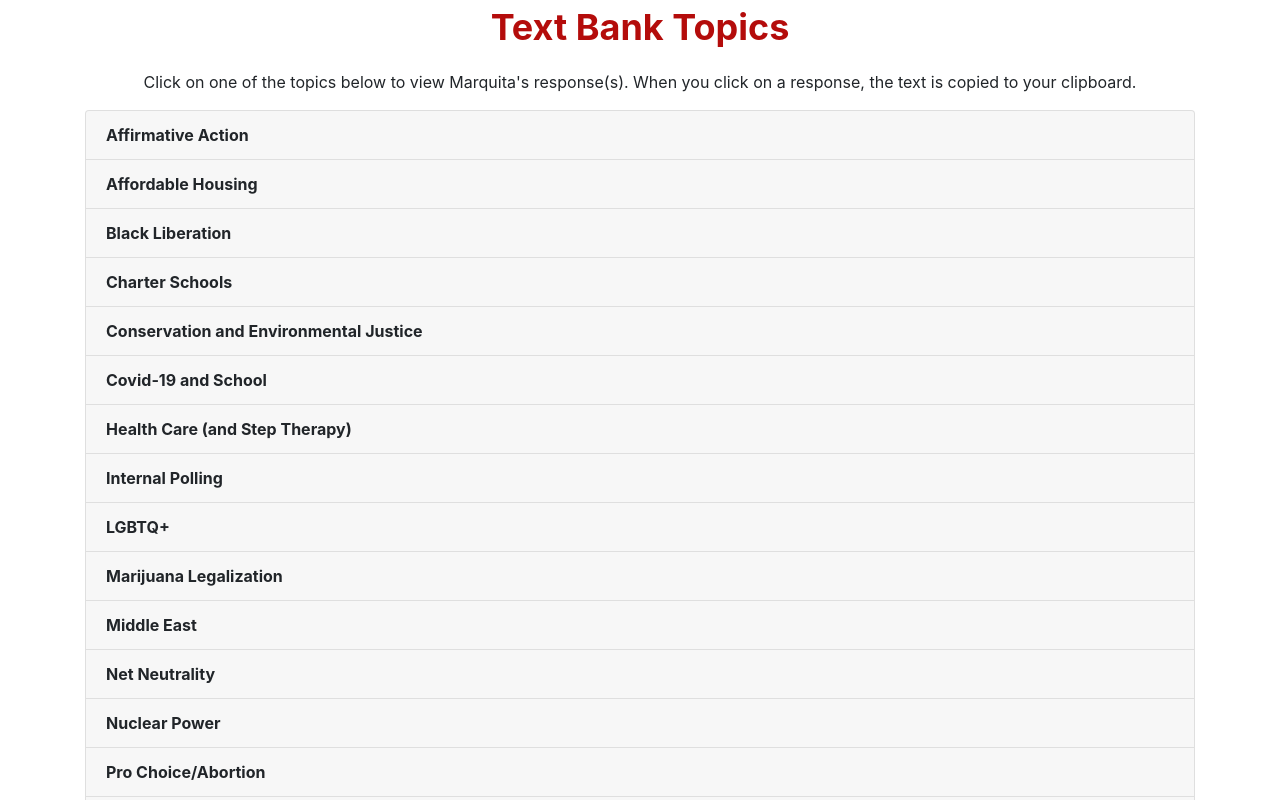
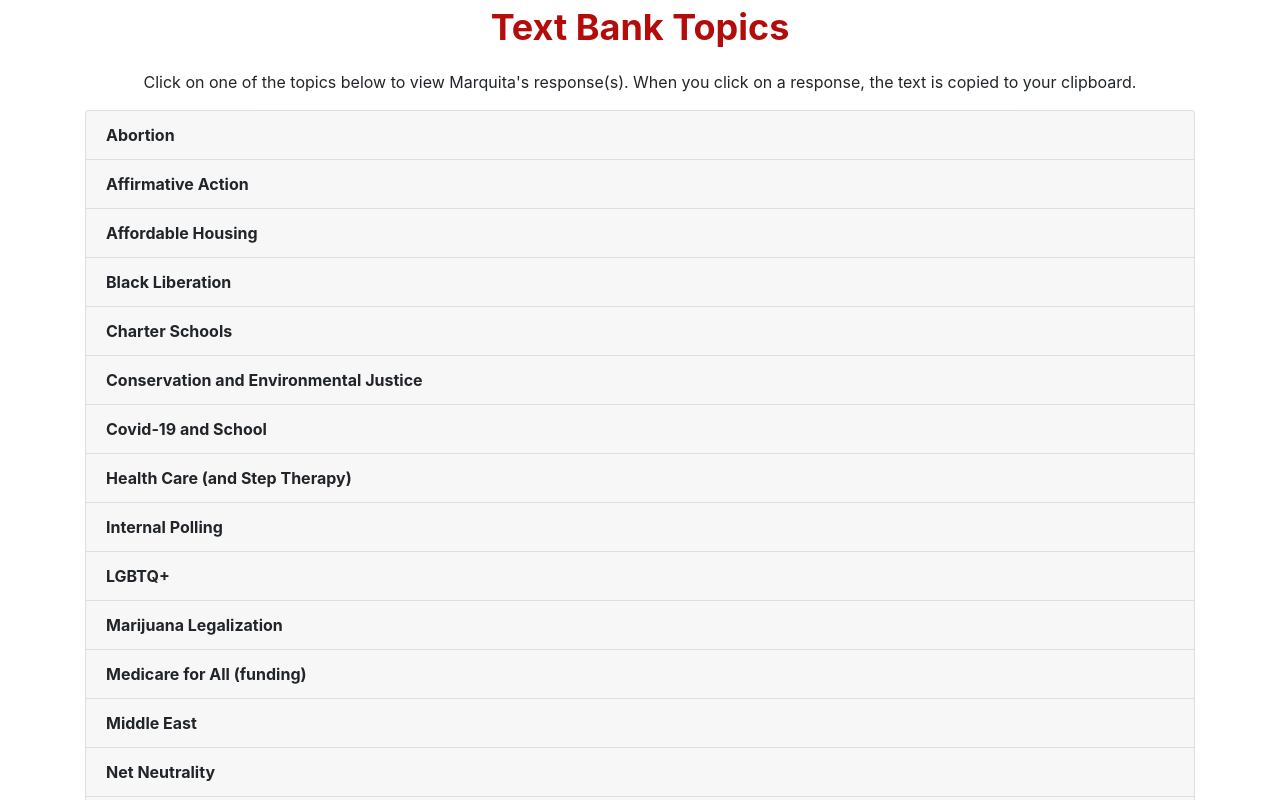
Before and after one commit to priya-chatwani/marquita-topics, a React (Create React App) app: page / in a window 1280 px wide. Shown: the part 200-1000 px from the top of the page. Built offline with nearby package versions, Linux system fonts and the light colour scheme.

Commit message:
adds medicare funding response

```diff
--- a/src/data/issuesAndResponses.ts
+++ b/src/data/issuesAndResponses.ts
@@ -2,6 +2,10 @@ import { Topic } from "../types/Topic";
 
 export function getIssuesAndResponses(): Topic[] {
     return [
+    {
+        name: "Abortion",
+        responses: [`Marquita believes in comprehensive reproductive care. Comprehensive reproductive care includes complete family planning services, addressing reproductive system abnormalities, postpartum support for families, and the freedom to choose safe abortion care services. It is a deeply personal decision between that individual, their family, and their God. The Federal Government has no place in such a decision. Furthermore, Marquita believes that every child born in this state has a right to a good life, a clean environment, adequate health care and a high quality education.`],
+    },
     {
         name: "Affirmative Action",
         responses: [`Affirmative action was put in place to begin the process of reparations for centuries of economic disenfranchisement, apartheid, free labor and denial of education and choice from Africans of the American Chatel enslavement system. Marquita believes speaking truth to power includes supporting affirmative action and advocating for true reparations that acknowledge how the wealth of America continues to be built.`],
@@ -44,6 +48,10 @@ export function getIssuesAndResponses(): Topic[] {
         responses: [`Marquita supports the full legalization of recreational marijuana. We need Tennessee to be a leader in this industry as it will not only help our economy, but also begin to give Black and Brown Tennesseans opportunities in entrepreneurship and provide restorative justice to those who have been impacted by our outdated & predatory drug laws.`],
     },
     {
+        name: "Medicare for All (funding)",
+        responses: [`How to fund Medicare for All is a very valid question and no one wants to see their taxes go up! Funding will go through negotiations so we do not know the exact method yet—but there are ideas that don't raise taxes on ordinary people. For example, we could reverse the tax breaks given to the super-wealthy in 2017 (which never trickled down into higher wages for employees) and ensure that hugely profitable companies like Amazon pay more than $0 in federal income tax. The federal government has the power to significantly lower the cost of drugs too, which could reduce the total cost of Medicare for All. In general, there are ways to raise revenue from corporations and the super-wealthy to fund Medicare for All, while at the same time cutting out the financial loopholes of the private insurance industry—which currently receives significant tax breaks and subsidies. Employer-based health insurance is already costing us a lot of money without covering all Americans.`],
+    },
+    {
         name: "Middle East ",
         responses: [`For too long, U.S. policies have further destabilized the Middle East. Withdrawal from the Iran Deal, transfer of military weapons, and increase in military spending have all contributed to this. Marquita will work to foster an environment of understanding, not of fear and oppression.`,
         `Marquita will fight anti-Semitism and hate in all forms.`,
@@ -57,10 +65,6 @@ export function getIssuesAndResponses(): Topic[] {
         name: "Nuclear Power",
         responses: [`Nuclear power is problematic because of its impact on nuclear waste and water. Marquita will not support the building of new nuclear power plants at the expense of local populations. As you may know, she is passionate about a Green New Deal and investing in renewable energy.`,
         `Marquita believes in active efforts to reduce the number of nuclear weapons and in a “no first use” policy.`],
-    },
-    {
-        name: "Pro Choice/Abortion",
-        responses: [`Marquita believes in comprehensive reproductive care. Comprehensive reproductive care includes complete family planning services, addressing reproductive system abnormalities, postpartum support for families, and the freedom to choose safe abortion care services. It is a deeply personal decision between that individual, their family, and their God. The Federal Government has no place in such a decision. Furthermore, Marquita believes that every child born in this state has a right to a good life, a clean environment, adequate health care and a high quality education.`],
     },
     {
         name: "Reparations",
```
